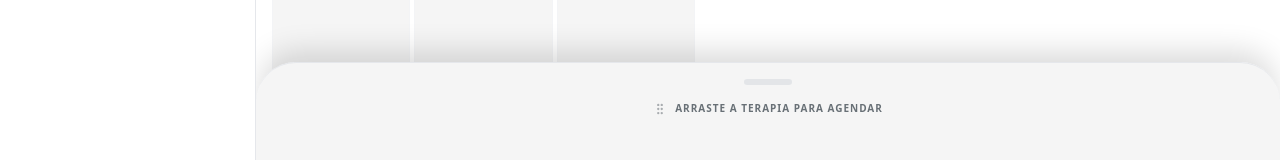
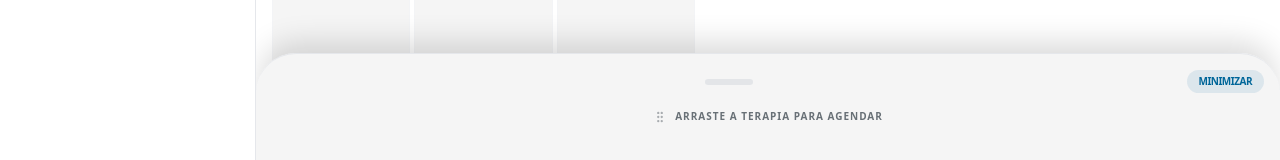
Before and after one commit to LunaraHolistics/Lunara_agenda, a React (Vite) app: page / in a window 1280 px wide. Both pictures are taken after a click on the button "Agenda". Shown: the part 631-791 px from the top of the page. Built offline with nearby package versions, Linux system fonts and the light colour scheme.

Commit message:
feat(AgendaScreen): Rename 'barraMinimizada' to 'minimizado'
Renames the state variable `barraMinimizada` to `minimizado` for better clarity and consistency within the `AgendaScreen` component. This change improves code readability without affecting functionality.

```diff
--- a/src/screens/AgendaScreen.tsx
+++ b/src/screens/AgendaScreen.tsx
@@ -33,7 +33,7 @@ export default function AgendaScreen() {
   const [isBloqueiosOpen, setIsBloqueiosOpen] = useState(false);
   const [selectedDate, setSelectedDate] = useState<string | null>(null);
   const [isDayAgendaOpen, setIsDayAgendaOpen] = useState(false);
-  const [barraMinimizada, setBarraMinimizada] = useState(false);
+  const [minimizado, setMinimizado] = useState(false);
   const [showOrfaos, setShowOrfaos] = useState(false);
   const [expandedClienteId, setExpandedClienteId] = useState<string | null>(null);
   const [draggingId, setDraggingId] = useState<string | null>(null);
@@ -585,7 +585,17 @@ export default function AgendaScreen() {
 
       {/* Draggable Clients Area */}
       <div className="absolute bottom-0 left-0 right-0 bg-[var(--color-surface-light)]/95 dark:bg-[var(--color-surface-dark)]/95 backdrop-blur-md border-t border-gray-200 dark:border-gray-800 p-4 pb-10 shadow-[0_-15px_30px_-5px_rgba(0,0,0,0.15)] z-20 rounded-t-[2.5rem]">
-        <div className="w-12 h-1.5 bg-gray-300 dark:bg-gray-700 rounded-full mx-auto mb-4 opacity-50"></div>
+        <div className="flex justify-between items-center mb-4">
+          <div className="w-12 h-1.5 bg-gray-300 dark:bg-gray-700 rounded-full mx-auto opacity-50"></div>
+          <button
+            onClick={() => setMinimizado(!minimizado)}
+            className="text-[10px] font-bold text-[var(--color-primary)] bg-[var(--color-primary)]/10 px-3 py-1 rounded-full uppercase tracking-tighter transition-all active:scale-95"
+          >
+            {minimizado ? 'Expandir' : 'Minimizar'}
+          </button>
+        </div>
+
+        <div className={`transition-all duration-300 overflow-hidden ${minimizado ? 'max-h-0 opacity-0' : 'max-h-[1000px] opacity-100'}`}>
           <h3 className="text-[10px] font-black text-[var(--color-text-sec-light)] dark:text-[var(--color-text-sec-dark)] uppercase tracking-widest mb-4 flex items-center justify-center gap-2">
             <GripVertical size={14} className="animate-pulse" /> Arraste a terapia para agendar
           </h3>
@@ -685,15 +695,8 @@ export default function AgendaScreen() {
               <h3 className="text-[10px] font-black text-[var(--color-primary)] uppercase tracking-widest flex items-center gap-2">
                 <Trash2 size={14} /> Solte aqui para desmarcar (Sessões Disponíveis)
               </h3>
-            <button
-              onClick={() => setBarraMinimizada(!barraMinimizada)}
-              className="text-[10px] font-bold text-[var(--color-primary)] bg-[var(--color-primary)]/10 px-3 py-1 rounded-full uppercase tracking-tighter transition-all active:scale-95"
-            >
-              {barraMinimizada ? 'Expandir' : 'Minimizar'}
-            </button>
             </div>
 
-          <div className={`transition-all duration-300 overflow-hidden ${barraMinimizada ? 'max-h-0 opacity-0' : 'max-h-[500px] opacity-100'}`}>
             <div
               onDragOver={handleDragOver}
               onDrop={handleDropToFooter}
```
Lines whose indentation alone changed are shown as unchanged.
